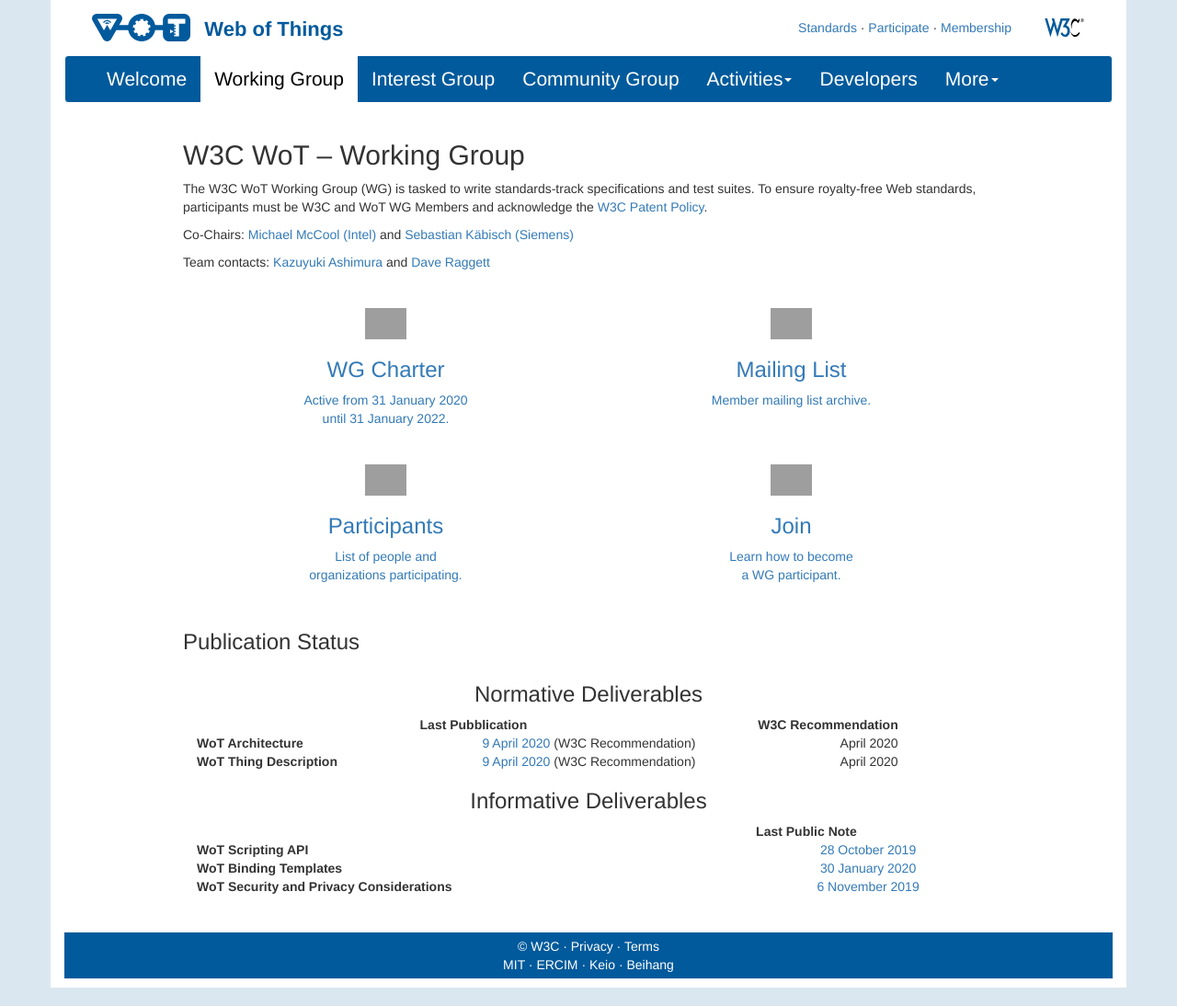
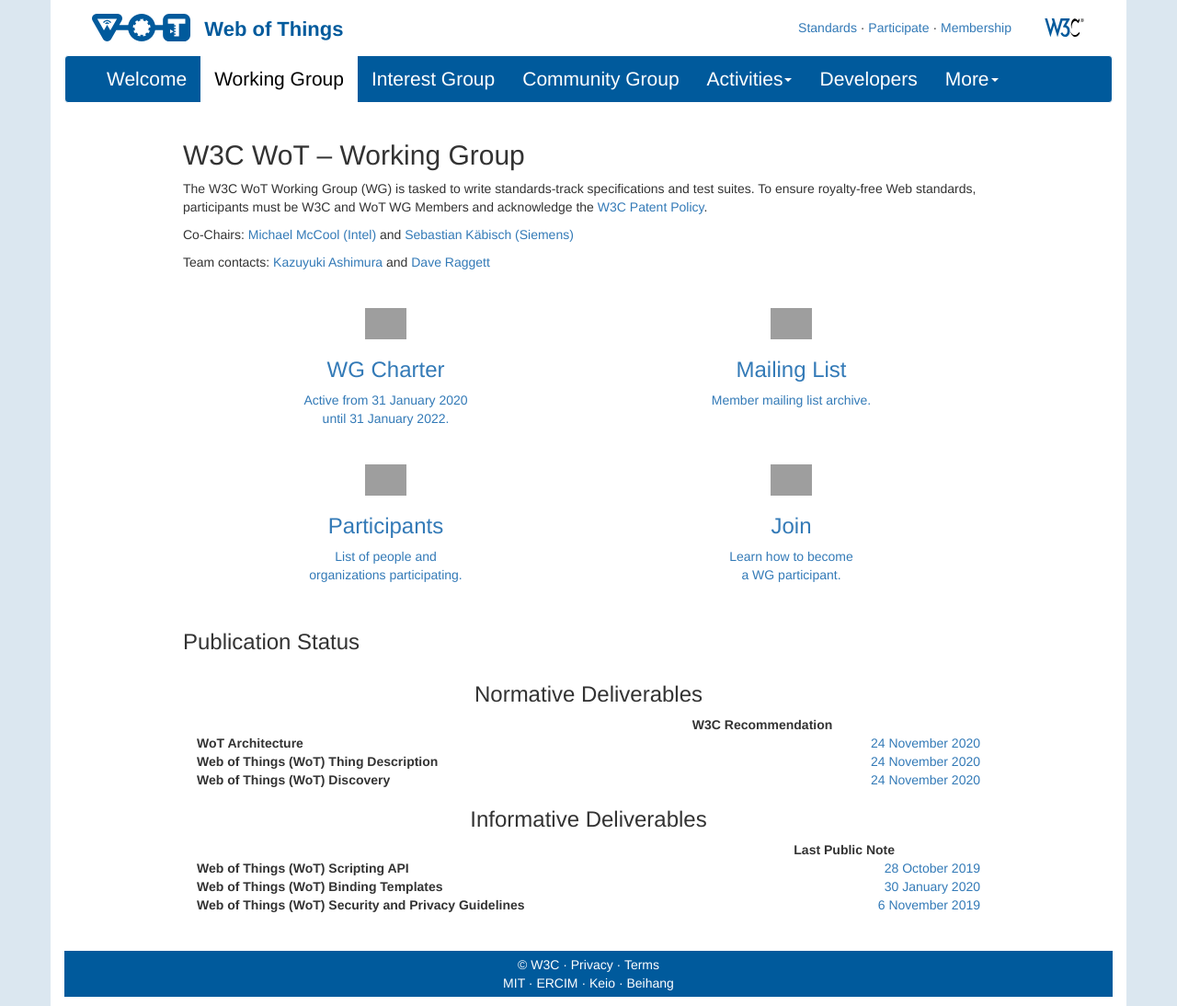
Before and after one commit to w3c/wot-marketing, a Jekyll site: the page built from docs/wg/index.html, in a window 1280 px wide. Shown: the whole page at 92% size. Built offline with Jekyll 4.4.1, drawn with Linux system fonts in a browser that asks for light colours; nearby versions of some CDN libraries; grey boxes are pictures that could not be loaded.

Commit message:
feat: update links to recent publications
* harmonize titles

```diff
--- a/docs/wg/index.html
+++ b/docs/wg/index.html
@@ -44,18 +44,20 @@
 				<!-- <p></p> -->
 				<table style="width: 100%">
 					<thead>
-						<tr><th></th><th>Last Pubblication</th><th>W3C Recommendation</th></tr>
+						<tr><th></th><th align="right">W3C Recommendation</th></tr>
 					</thead>
 					<tbody>
 						<tr>
 							<th>WoT Architecture</th>
-							<td align="center"><a href="https://www.w3.org/TR/2020/REC-wot-architecture-20200409/">9 April 2020</a> (W3C Recommendation)</td>
-							<td align="center">April 2020</td>
+							<td align="right"><a href="https://www.w3.org/TR/2020/REC-wot-architecture-20200409/">24 November 2020</a></td>
 						</tr>
 						<tr>
-							<th>WoT Thing Description</th>
-							<td align="center"><a href="https://www.w3.org/TR/2020/REC-wot-thing-description-20200409/">9 April 2020</a> (W3C Recommendation)</td>
-							<td align="center">April 2020</td>
+							<th>Web of Things (WoT) Thing Description</th>
+							<td align="right"><a href="https://www.w3.org/TR/2020/REC-wot-thing-description-20200409/">24 November 2020</a></td>
+						</tr>
+						<tr>
+							<th>Web of Things (WoT) Discovery</th>
+							<td align="right"><a href="https://www.w3.org/TR/2020/WD-wot-discovery-20201124/">24 November 2020</a> </td>
 						</tr>
 					</tbody>
 				</table>
@@ -66,24 +68,24 @@
 				<!-- <p></p> -->
 				<table style="width: 100%">
 					<thead>
-						<tr><th></th><th>Last Public Note</th>
+						<tr><th></th><th align="right">Last Public Note</th>
 						<!--<th>Expected completion</th>-->
 						</tr>
 					</thead>
 					<tbody>
 						<tr>
-							<th>WoT Scripting API</th>
-							<td align="center"><a href="https://www.w3.org/TR/2019/WD-wot-scripting-api-20191028/">28 October 2019</a></td>
+							<th>Web of Things (WoT) Scripting API</th>
+							<td align="right"><a href="https://www.w3.org/TR/2019/WD-wot-scripting-api-20191028/">28 October 2019</a></td>
 							<!-- <td align="center">Jun 2019</td>-->
 						</tr>
 						<tr>
-							<th>WoT Binding Templates</th>
-							<td align="center"><a href="https://www.w3.org/TR/2020/NOTE-wot-binding-templates-20200130/">30 January 2020</a></td>
+							<th>Web of Things (WoT) Binding Templates</th>
+							<td align="right"><a href="https://www.w3.org/TR/2020/NOTE-wot-binding-templates-20200130/">30 January 2020</a></td>
 							<!--<td align="center"><a href="#"></a>Jun 2019</td>-->
 						</tr>
 						<tr>
-							<th>WoT Security and Privacy Considerations</th>
-							<td align="center"><a href="https://www.w3.org/TR/2019/NOTE-wot-security-20191106/">6 November 2019</a></td>
+							<th>Web of Things (WoT) Security and Privacy Guidelines</th>
+							<td align="right"><a href="https://www.w3.org/TR/2019/NOTE-wot-security-20191106/">6 November 2019</a></td>
 							<!--<td align="center"><a href="#"></a>Jun 2019</td>-->
 						</tr>
 					</tbody>
```
